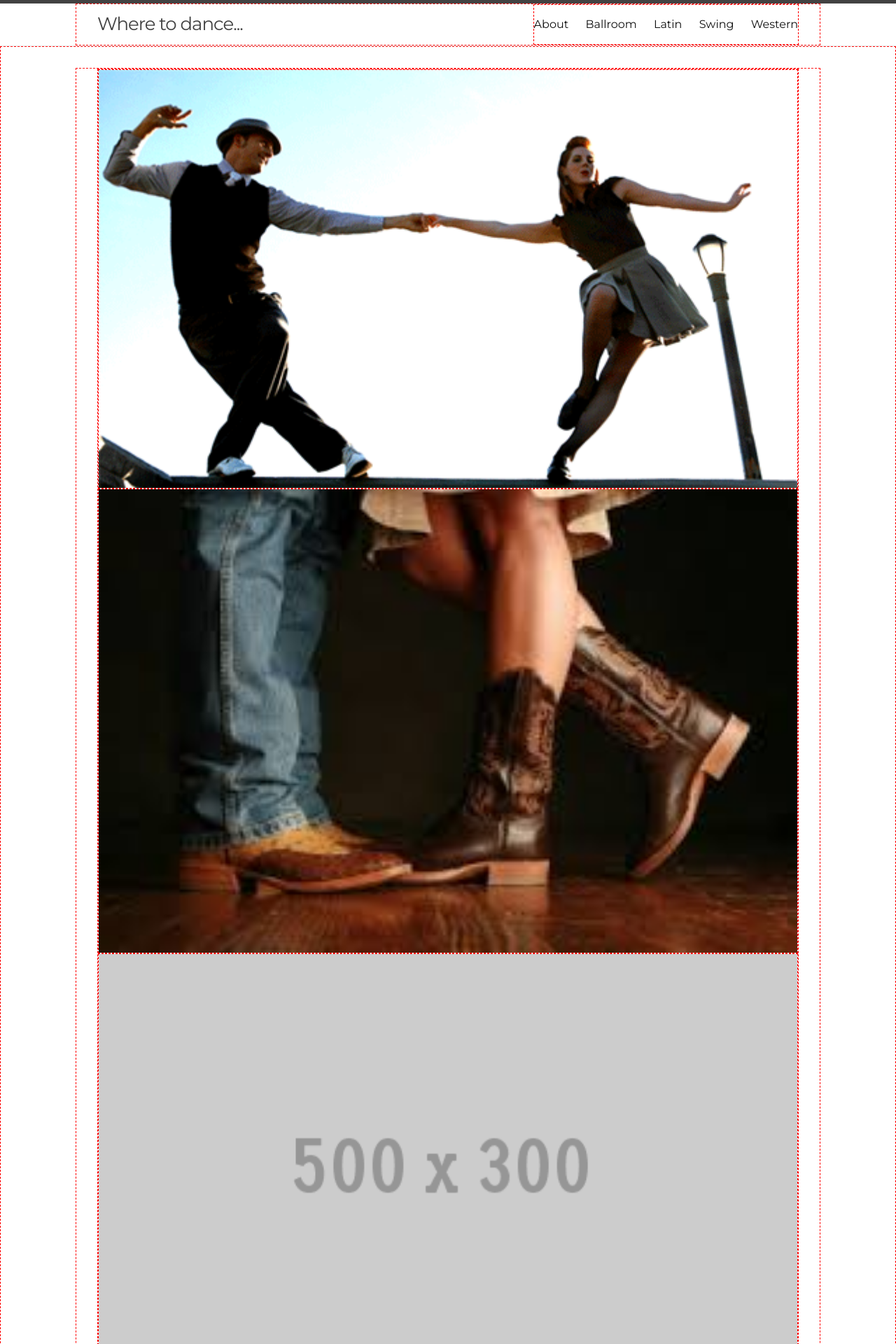
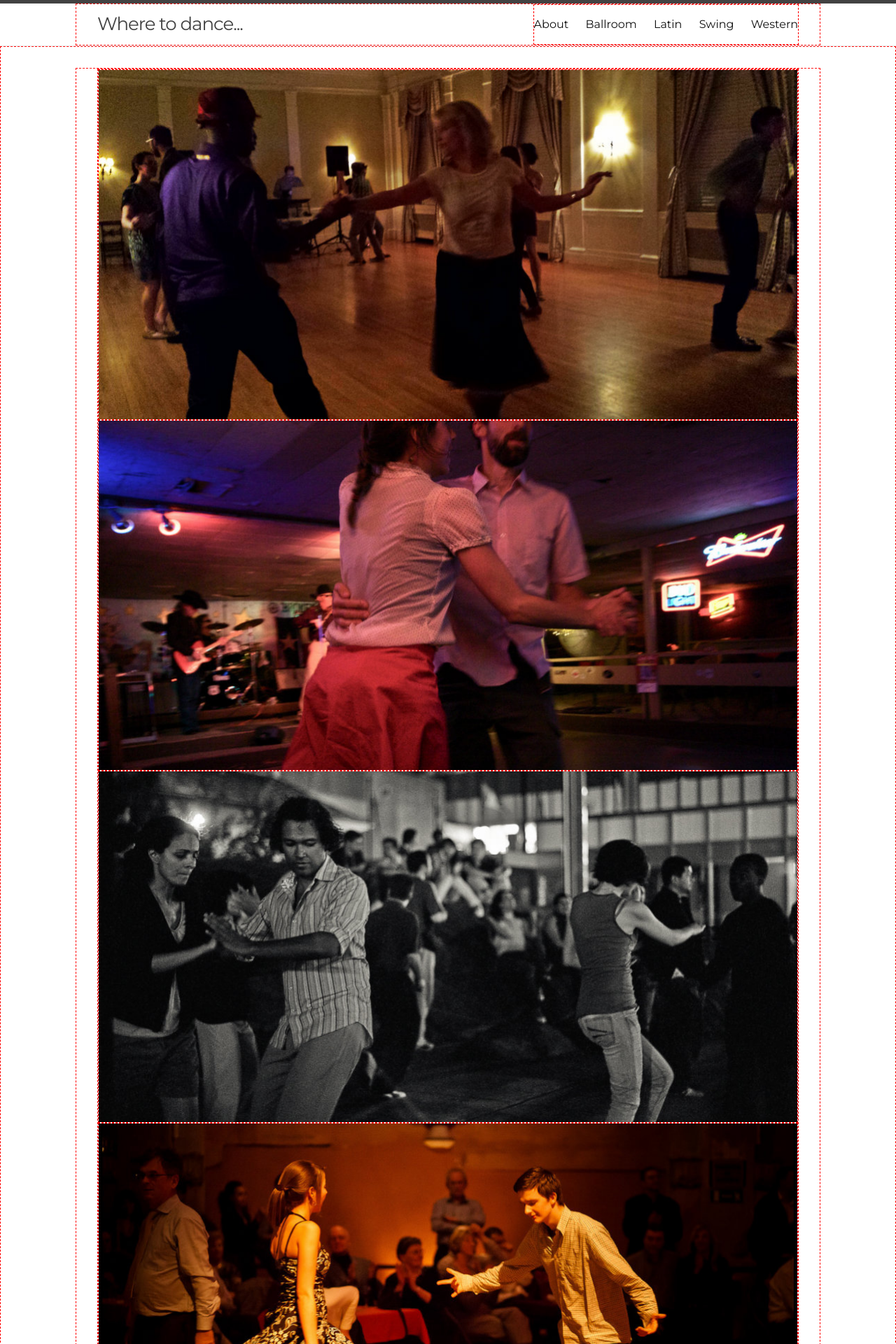
Before and after one commit to honeyjive/dance, a Jekyll site: the page built from index.html, in a window 1280 px wide. Shown: the top 1920 px of the page at 70% size. Built offline with Jekyll 4.4.1, drawn with Linux system fonts in a browser that asks for light colours.

Commit message:
replacing test images with final cover-pages

```diff
--- a/_posts/2014-11-1-ballroom-locations.mdown
+++ b/_posts/2014-11-1-ballroom-locations.mdown
@@ -3,7 +3,7 @@ layout: post
 title:  "Ballroom Dancing Locations"
 date:   2014-11-1
 categories: ballroom
-cover-photo: images/testphoto2.png
+cover-photo: images/ballroom1-cover.jpg
 ---
 
 <!-- TODO: CONTAINS THE LIST OF LOCATIONS HERE THAT CAN BE ACCESSED FROM HOMEPAGE -->
--- a/_posts/2014-11-2-western-locations.mdown
+++ b/_posts/2014-11-2-western-locations.mdown
@@ -3,7 +3,7 @@ layout: post
 title:  "Western Dancing Locations"
 date:   2014-11-4
 categories: western
-cover-photo: images/testphoto3.jpeg
+cover-photo: images/western-cover.jpg
 ---
 
 
--- a/_posts/2014-11-3-latin-locations.mdown
+++ b/_posts/2014-11-3-latin-locations.mdown
@@ -3,7 +3,7 @@ layout: post
 title:  "Latin Dancing Locations"
 date:   2014-11-3
 categories: latin
-cover-photo: images/testphoto4.gif
+cover-photo: images/salsa-cover.jpg
 ---
 
   text text
--- a/_posts/2014-11-5-swing-locations.markdown
+++ b/_posts/2014-11-5-swing-locations.markdown
@@ -3,7 +3,7 @@ layout: post
 title:  "Swing Dancing Locations"
 date:   2014-11-5
 categories: swing
-cover-photo: images/testphoto.gif
+cover-photo: images/swing-cover.jpg
 ---
 
 <!-- TODO: Create photo link with hovering text -->
```
Also changed, not shown: images/testphoto.gif (deleted), images/testphoto2.png (deleted), images/testphoto3.jpeg (deleted), images/testphoto4.gif (deleted).
